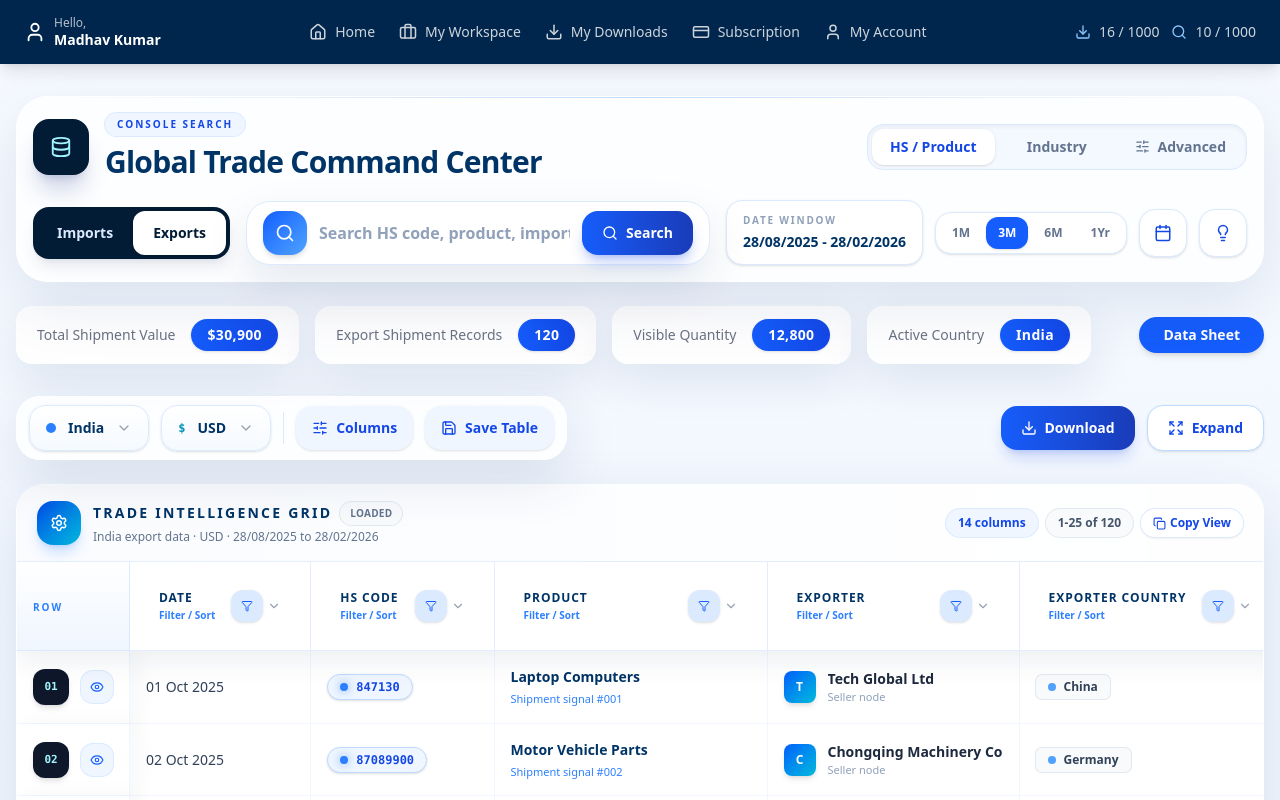
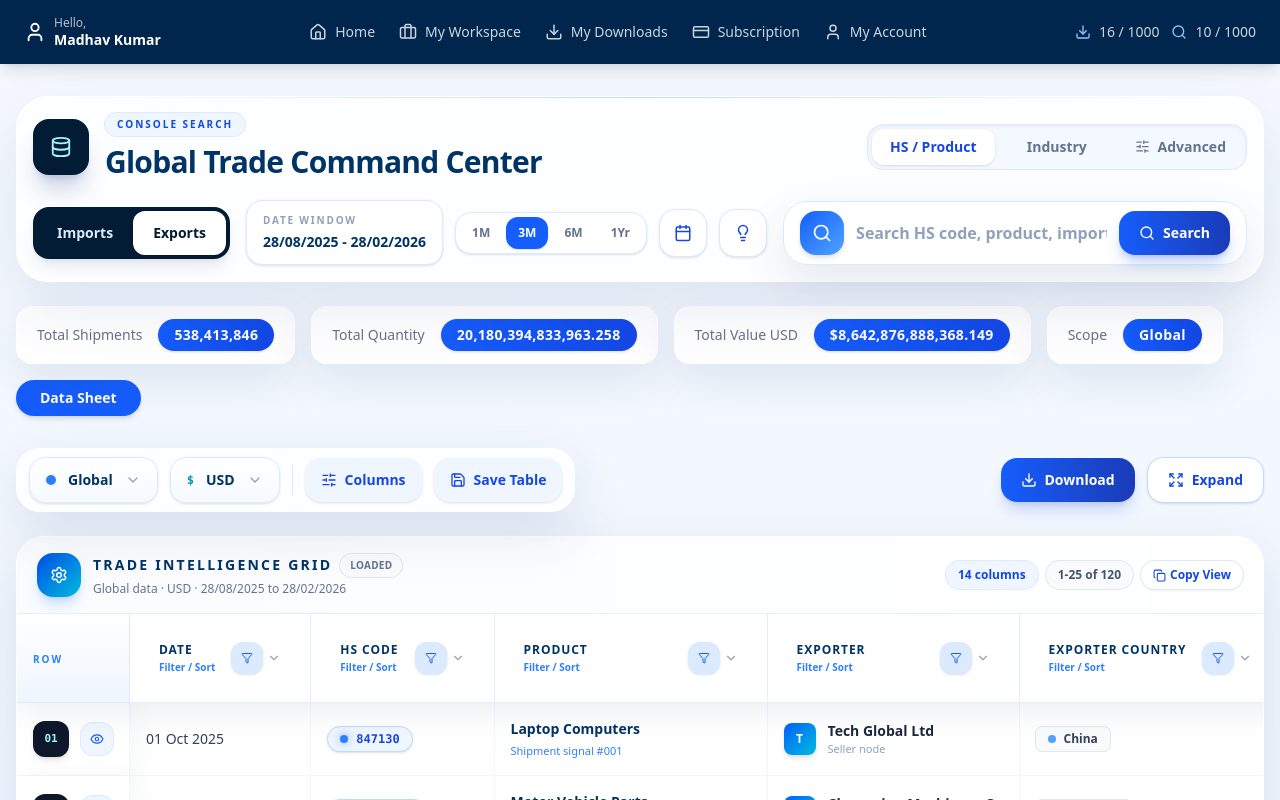
Before and after one commit to MadhavKumar200625/console-exim-trade, a Next.js app: page /search in a window 1280 px wide. Shown: the top 800 px of the page. Built offline with nearby package versions, Linux system fonts and the light colour scheme.

Commit message:
search api integrated

```diff
--- /dev/null
+++ b/app/api/trades/summary/route.js
@@ -0,0 +1,47 @@
+import { NextResponse } from "next/server";
+
+function demoResponse(message) {
+  return NextResponse.json({
+    message,
+    data: null,
+  });
+}
+
+export async function POST(request) {
+  const payload = await request.json();
+  console.log("POST /api/trades/summary payload:", payload);
+  const baseUrl =
+    process.env.TRADES_API_BASE_URL ||
+    process.env.NEXT_PUBLIC_TRADES_API_BASE_URL;
+
+  if (!baseUrl) {
+    return demoResponse("TRADES_API_BASE_URL is not configured.");
+  }
+
+  try {
+    const response = await fetch(
+      `${baseUrl.replace(/\/$/, "")}/api/v1/trades/summary`,
+      {
+        method: "POST",
+        headers: {
+          "Content-Type": "application/json",
+        },
+        body: JSON.stringify(payload),
+        cache: "no-store",
+      },
+    );
+
+    const text = await response.text();
+    const data = text ? JSON.parse(text) : {};
+
+    return NextResponse.json(data, { status: response.status });
+  } catch (error) {
+    return NextResponse.json(
+      {
+        message: error.message || "Unable to connect to trades summary API.",
+        data: null,
+      },
+      { status: 502 },
+    );
+  }
+}
--- a/app/search/SearchConsole.js
+++ b/app/search/SearchConsole.js
@@ -82,6 +82,12 @@ const randomRows = Array.from({ length: 120 }).map((_, i) => ({
   "Trade Type": "Export",
 }));
 
+const defaultGlobalSummary = {
+  total_shipments: 538413846,
+  total_quantity: 20180394833963.258,
+  total_value_usd: 8642876888368.149,
+};
+
 export default function SearchConsole({
   initialSuggestions = [],
   initialSuggestionQuery = "",
@@ -90,7 +96,7 @@ export default function SearchConsole({
   const searchParams = useSearchParams();
   const countries = ["India", "USA", "China", "Germany"];
   const currencies = ["USD", "EUR", "INR", "CNY"];
-  const [country, setCountry] = useState("India");
+  const [country, setCountry] = useState("");
   const [currency, setCurrency] = useState("USD");
 
   const [showCountry, setShowCountry] = useState(false);
@@ -106,6 +112,7 @@ export default function SearchConsole({
   const [totalRecords, setTotalRecords] = useState(randomRows.length);
   const [lastIncludeAdvanced, setLastIncludeAdvanced] = useState(true);
   const [rows, setRows] = useState(randomRows.slice(0, 25));
+  const [summary, setSummary] = useState(defaultGlobalSummary);
   const [isLoading, setIsLoading] = useState(false);
   const [apiMessage, setApiMessage] = useState("");
   const [toast, setToast] = useState(null);
@@ -135,7 +142,11 @@ export default function SearchConsole({
       if (trimmedQuery.length >= 2) {
         params.set("suggestQuery", trimmedQuery);
         params.set("suggestType", searchType);
+        if (country) {
           params.set("suggestCountry", country);
+        } else {
+          params.delete("suggestCountry");
+        }
         params.set("suggestTradeType", tradeType);
         params.set("suggestCurrency", currency);
         params.set("suggestFrom", dateRange.start);
@@ -313,6 +324,27 @@ export default function SearchConsole({
     );
   }
 
+  function getSummaryData(data) {
+    if (!data || typeof data !== "object") return null;
+
+    if (
+      data.total_shipments !== undefined ||
+      data.total_quantity !== undefined ||
+      data.total_value_usd !== undefined
+    ) {
+      return data;
+    }
+
+    for (const key of ["data", "summary", "result", "totals"]) {
+      const value = data[key];
+      if (!value || typeof value !== "object") continue;
+      const nested = getSummaryData(value);
+      if (nested) return nested;
+    }
+
+    return null;
+  }
+
   function getDemoPage(offset = pageOffset, limit = pageSize) {
     return randomRows.slice(offset, offset + limit);
   }
@@ -359,7 +391,6 @@ export default function SearchConsole({
 
   function buildSearchPayload(includeAdvanced = true, nextOffset = 0, nextLimit = pageSize) {
     const payload = {
-      Table_Name: `${country}_${tradeType === "import" ? "Import" : "Export"}`,
       date_range: {
         from: dateRange.start,
         to: dateRange.end,
@@ -376,6 +407,12 @@ export default function SearchConsole({
       },
     };
 
+    if (country) {
+      payload.Table_Name = `${country}_${tradeType === "import" ? "Import" : "Export"}`;
+    } else {
+      payload.global = true;
+    }
+
     if (!Object.keys(payload.filters).length) {
       delete payload.filters;
     }
@@ -383,12 +420,28 @@ export default function SearchConsole({
     return payload;
   }
 
+  async function fetchSummary(payload) {
+    const response = await fetch("/api/trades/summary", {
+      method: "POST",
+      headers: {
+        "Content-Type": "application/json",
+      },
+      body: JSON.stringify(payload),
+    });
+
+    const data = await response.json();
+
+    if (!response.ok) {
+      throw new Error(data?.message || "Unable to load trade summary.");
+    }
+
+    const nextSummary = getSummaryData(data);
+    if (nextSummary) {
+      setSummary(nextSummary);
+    }
+  }
+
   async function handleSearch(includeAdvanced = true, nextOffset = 0, nextLimit = pageSize) {
-    if (!country) {
-      setApiMessage("Please select a country before searching.");
-      return;
-    }
-
     const payload = buildSearchPayload(includeAdvanced, nextOffset, nextLimit);
 
     setPageOffset(nextOffset);
@@ -400,17 +453,28 @@ export default function SearchConsole({
     setSuggestions([]);
 
     try {
-      const response = await fetch("/api/trades/search", {
+      const [response, summaryResult] = await Promise.allSettled([
+        fetch("/api/trades/search", {
         method: "POST",
         headers: {
           "Content-Type": "application/json",
         },
         body: JSON.stringify(payload),
-      });
-
-      const data = await response.json();
-
-      if (!response.ok) {
+        }),
+        fetchSummary(payload),
+      ]);
+
+      if (summaryResult.status === "rejected") {
+        setApiMessage(summaryResult.reason?.message || "Unable to load trade summary.");
+      }
+
+      if (response.status === "rejected") {
+        throw response.reason;
+      }
+
+      const data = await response.value.json();
+
+      if (!response.value.ok) {
         throw new Error(data?.message || "Unable to load trade data.");
       }
 
@@ -423,12 +487,11 @@ export default function SearchConsole({
       } else {
         setRows(getDemoPage(nextOffset, nextLimit));
         setTotalRecords(randomRows.length);
-        setApiMessage("No API rows returned. Showing demo data.");
+        setApiMessage((current) =>
+          current || "No API rows returned. Showing demo data.",
+        );
         showTableToast("Table updated with demo data.");
       }
-
-      // trades/report is intentionally disabled for now because it slows this page.
-      // The summary cards below are derived from the currently loaded table rows.
     } catch (error) {
       setRows(getDemoPage(nextOffset, nextLimit));
       setTotalRecords(randomRows.length);
@@ -465,22 +528,25 @@ export default function SearchConsole({
   function getReportCards() {
     return [
       {
-        label: "Total Shipment Value",
-        value: `$${totalShipmentValue.toLocaleString()}`,
+        label: "Total Shipments",
+        value: Number(summary?.total_shipments || totalRecords).toLocaleString(),
       },
       {
-        label: `${tradeType === "export" ? "Export" : "Import"} Shipment Records`,
-        value: totalRecords.toLocaleString(),
+        label: "Total Quantity",
+        value: Number(
+          summary?.total_quantity ||
+            rows.reduce((sum, row) => sum + (Number(row["Quantity"]) || 0), 0),
+        ).toLocaleString(undefined, { maximumFractionDigits: 3 }),
       },
       {
-        label: "Visible Quantity",
-        value: rows
-          .reduce((sum, row) => sum + (Number(row["Quantity"]) || 0), 0)
-          .toLocaleString(),
+        label: "Total Value USD",
+        value: `$${Number(
+          summary?.total_value_usd || totalShipmentValue,
+        ).toLocaleString(undefined, { maximumFractionDigits: 3 })}`,
       },
       {
-        label: "Active Country",
-        value: country,
+        label: "Scope",
+        value: country || "Global",
       },
     ];
   }
@@ -665,7 +731,7 @@ export default function SearchConsole({
             </div>
           </div>
 
-          <div className="mt-5 grid gap-4 xl:grid-cols-[auto_1fr_auto] xl:items-center">
+          <div className="mt-5 grid gap-4 xl:grid-cols-[auto_auto_minmax(360px,1fr)] xl:items-center">
             <div className="flex rounded-2xl bg-[#031c35] p-1 shadow-lg shadow-blue-950/10">
               {[
                 { id: "import", label: "Imports" },
@@ -683,61 +749,6 @@ export default function SearchConsole({
                   {item.label}
                 </button>
               ))}
-            </div>
-
-            <div ref={searchBoxRef} className="relative">
-              <div className="flex min-h-[64px] items-center gap-3 rounded-[24px] border border-blue-100 bg-white px-4 shadow-[inset_0_0_0_1px_rgba(255,255,255,0.7),0_18px_45px_rgba(0,52,102,0.10)]">
-                <div className="flex h-11 w-11 shrink-0 items-center justify-center rounded-2xl bg-gradient-to-br from-blue-600 to-blue-400 text-white shadow-md">
-                  <Search size={20} />
-                </div>
-                <input
-                  value={query}
-                  onChange={(e) => {
-                    setQuery(e.target.value);
-                    setShowSuggestions(e.target.value.trim().length >= 2);
-                  }}
-                  onFocus={() => {
-                    if (query.trim().length >= 2) {
-                      setShowSuggestions(true);
-                    }
-                  }}
-                  onKeyDown={(event) => {
-                    if (event.key === "Enter") handleSearch(false, 0, pageSize);
-                  }}
-                  placeholder={
-                    searchType === "industry"
-                      ? "Ask for an industry, market, or sector"
-                      : "Search HS code, product, importer, exporter..."
-                  }
-                  className="min-w-0 flex-1 bg-transparent text-base font-semibold text-[#003466] outline-none placeholder:text-slate-400"
-                />
-                <button
-                  onClick={() => handleSearch(false, 0, pageSize)}
-                  disabled={isLoading}
-                  className="inline-flex items-center gap-2 rounded-2xl bg-gradient-to-r from-blue-600 to-blue-800 px-5 py-3 text-sm font-bold text-white shadow-lg shadow-blue-700/25 transition hover:scale-[1.02] disabled:cursor-wait disabled:opacity-60"
-                >
-                  {isLoading ? <RefreshCw size={16} className="animate-spin" /> : <Search size={16} />}
-                  Search
-                </button>
-              </div>
-
-              {showSuggestions && suggestions.length > 0 && (
-                <div className="absolute top-[72px] left-16 right-4 z-[9999] overflow-hidden rounded-2xl border border-blue-100 bg-white shadow-2xl">
-                  {suggestions.map((item, i) => (
-                    <button
-                      key={i}
-                      onClick={() => {
-                        setQuery(item);
-                        setShowSuggestions(false);
-                        setSuggestions([]);
-                      }}
-                      className="block w-full px-4 py-3 text-left text-sm font-semibold text-slate-700 hover:bg-blue-50"
-                    >
-                      {item}
-                    </button>
-                  ))}
-                </div>
-              )}
             </div>
 
             <div className="flex flex-wrap items-center gap-3">
@@ -807,6 +818,61 @@ export default function SearchConsole({
                 <Lightbulb size={18} />
               </button>
             </div>
+
+            <div ref={searchBoxRef} className="relative xl:justify-self-end xl:w-full xl:max-w-3xl">
+              <div className="flex min-h-[64px] items-center gap-3 rounded-[24px] border border-blue-100 bg-white px-4 shadow-[inset_0_0_0_1px_rgba(255,255,255,0.7),0_18px_45px_rgba(0,52,102,0.10)]">
+                <div className="flex h-11 w-11 shrink-0 items-center justify-center rounded-2xl bg-gradient-to-br from-blue-600 to-blue-400 text-white shadow-md">
+                  <Search size={20} />
+                </div>
+                <input
+                  value={query}
+                  onChange={(e) => {
+                    setQuery(e.target.value);
+                    setShowSuggestions(e.target.value.trim().length >= 2);
+                  }}
+                  onFocus={() => {
+                    if (query.trim().length >= 2) {
+                      setShowSuggestions(true);
+                    }
+                  }}
+                  onKeyDown={(event) => {
+                    if (event.key === "Enter") handleSearch(false, 0, pageSize);
+                  }}
+                  placeholder={
+                    searchType === "industry"
+                      ? "Ask for an industry, market, or sector"
+                      : "Search HS code, product, importer, exporter..."
+                  }
+                  className="min-w-0 flex-1 bg-transparent text-base font-semibold text-[#003466] outline-none placeholder:text-slate-400"
+                />
+                <button
+                  onClick={() => handleSearch(false, 0, pageSize)}
+                  disabled={isLoading}
+                  className="inline-flex items-center gap-2 rounded-2xl bg-gradient-to-r from-blue-600 to-blue-800 px-5 py-3 text-sm font-bold text-white shadow-lg shadow-blue-700/25 transition hover:scale-[1.02] disabled:cursor-wait disabled:opacity-60"
+                >
+                  {isLoading ? <RefreshCw size={16} className="animate-spin" /> : <Search size={16} />}
+                  Search
+                </button>
+              </div>
+
+              {showSuggestions && suggestions.length > 0 && (
+                <div className="absolute top-[72px] left-16 right-4 z-[9999] overflow-hidden rounded-2xl border border-blue-100 bg-white shadow-2xl">
+                  {suggestions.map((item, i) => (
+                    <button
+                      key={i}
+                      onClick={() => {
+                        setQuery(item);
+                        setShowSuggestions(false);
+                        setSuggestions([]);
+                      }}
+                      className="block w-full px-4 py-3 text-left text-sm font-semibold text-slate-700 hover:bg-blue-50"
+                    >
+                      {item}
+                    </button>
+                  ))}
+                </div>
+              )}
+            </div>
           </div>
         </div>
         <div className="relative z-10 flex items-center justify-between flex-wrap gap-4">
@@ -925,7 +991,7 @@ export default function SearchConsole({
               className="flex items-center gap-3 rounded-2xl border border-blue-100 bg-gradient-to-b from-white to-blue-50/60 px-4 py-3 text-sm shadow-sm transition hover:-translate-y-0.5 hover:shadow-md"
             >
               <span className="h-2.5 w-2.5 rounded-full bg-blue-500"></span>
-              <span className="font-bold text-[#003466]">{country}</span>
+              <span className="font-bold text-[#003466]">{country || "Global"}</span>
 
               <ChevronDown
                 size={16}
@@ -935,16 +1001,16 @@ export default function SearchConsole({
 
             {showCountry && (
               <div className="absolute top-14 left-0 w-44 bg-white border border-blue-100 rounded-2xl shadow-2xl overflow-hidden z-50">
-                {countries.map((c) => (
+                {["", ...countries].map((c) => (
                   <div
-                    key={c}
+                    key={c || "global"}
                     onClick={() => {
                       setCountry(c);
                       setShowCountry(false);
                     }}
                     className="px-4 py-3 text-sm font-semibold cursor-pointer hover:bg-blue-50 transition"
                   >
-                    {c}
+                    {c || "Global"}
                   </div>
                 ))}
               </div>
@@ -1053,7 +1119,7 @@ export default function SearchConsole({
                   </span>
                 </div>
                 <p className="mt-1 text-xs text-slate-500">
-                  {country} {tradeType} data · {currency} · {formatDate(dateRange.start)} to {formatDate(dateRange.end)}
+                  {country ? `${country} ${tradeType}` : "Global"} data · {currency} · {formatDate(dateRange.start)} to {formatDate(dateRange.end)}
                 </p>
               </div>
             </div>
@@ -1365,11 +1431,10 @@ export default function SearchConsole({
               <div className="grid grid-cols-1 sm:grid-cols-2 gap-4 mb-6">
                 <select
                   value={country}
-                  required
                   onChange={(event) => setCountry(event.target.value)}
                   className="border border-gray-300 rounded-lg px-4 py-2 text-sm sm:text-base focus:ring-2 focus:ring-blue-400"
                 >
-                  <option value="">Select Country</option>
+                  <option value="">Global</option>
                   {countries.map((item) => (
                     <option key={item} value={item}>
                       {item}
```
Also changed, not shown: app/search/TradeSearchSuggestionProvider.js (+7 -2 lines). Lines whose indentation alone changed are shown as unchanged.
